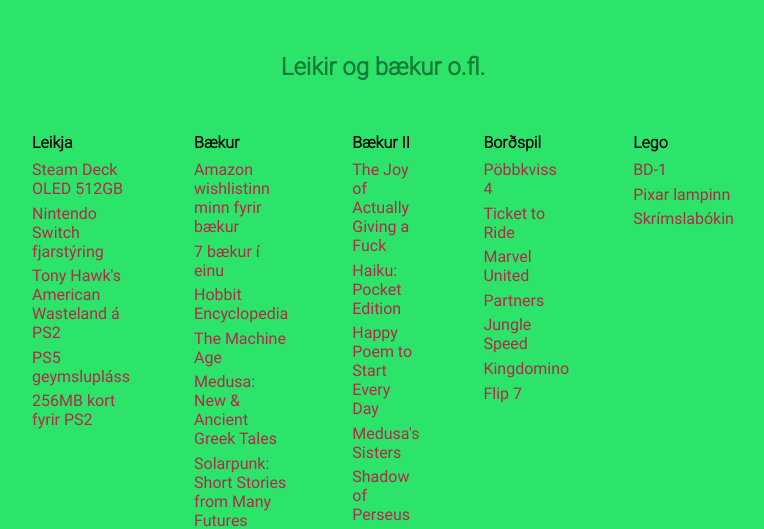
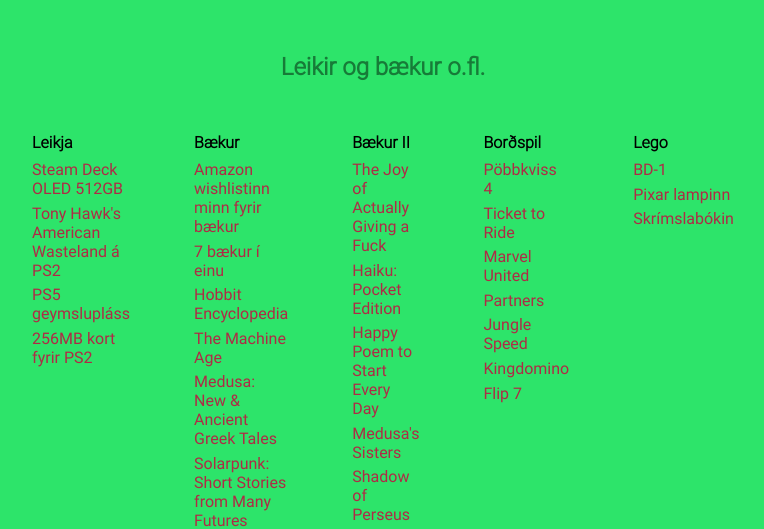
Before and after one commit to elfaroliver/gjafalisti, a plain HTML site: page pages/gamesbooks.html in a window 1280 px wide. Shown: the part 274-803 px from the top of the page, without its empty margins (257-1021 px from the left). Drawn offline with Linux system fonts and the light colour scheme.

Commit message:
Switch fjarstýring ekki lengur seld í Elko

```diff
--- a/pages/gamesbooks.html
+++ b/pages/gamesbooks.html
@@ -34,7 +34,6 @@
               <!-- Ekki lengur í sölu
               <li><a href="https://elko.is/vorur/final-fantasy-i-vi-anniversary-edition-swi-366387/SWIFFIVI" target="_blank">Final Fantasy<br> I-VI</a></li> -->
               <li><a href="https://elko.is/vorur/steam-deck-oled-512-gb-leikjatolva-343998/STEAMDECKOLED512" target="_blank">Steam Deck OLED 512GB</a></li>
-              <li><a href="https://elko.is/vorur/nintendo-pro-thradlaus-styripinni-svartur-82422/SWIPROWLCONTR" target="_blank">Nintendo Switch<br>fjarstýring</a></li>
               <!-- Fékk frá Sigríði í jólagjöf 2024!
               <li><a href="https://elko.is/vorur/playstation-portal-30-ara-afmaelisutgafa-374752/PS5PORTAL30" target="_blank">Playstation Portal, 30 ára afmælisútgáfa</a></li> -->
               <!-- <li><a href="https://elko.is/vorur/playstation-portal-341353/PS5PORTAL" target="_blank">Playstation Portal, ef 30 ára útgáfan er búin</a></li> -->
```
